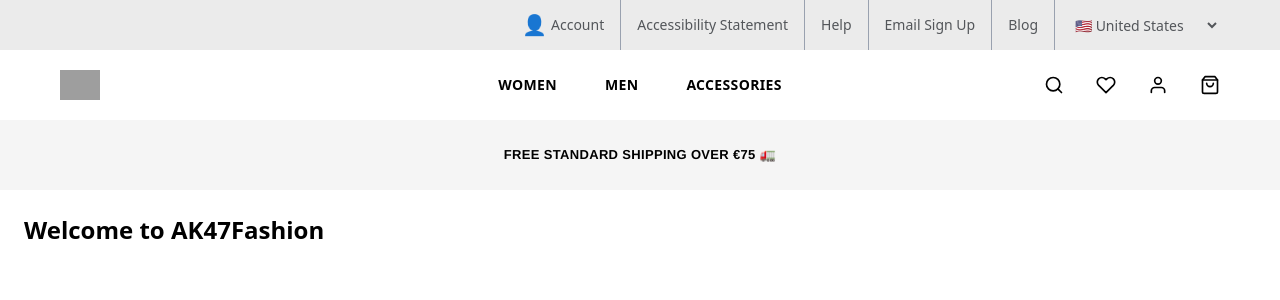
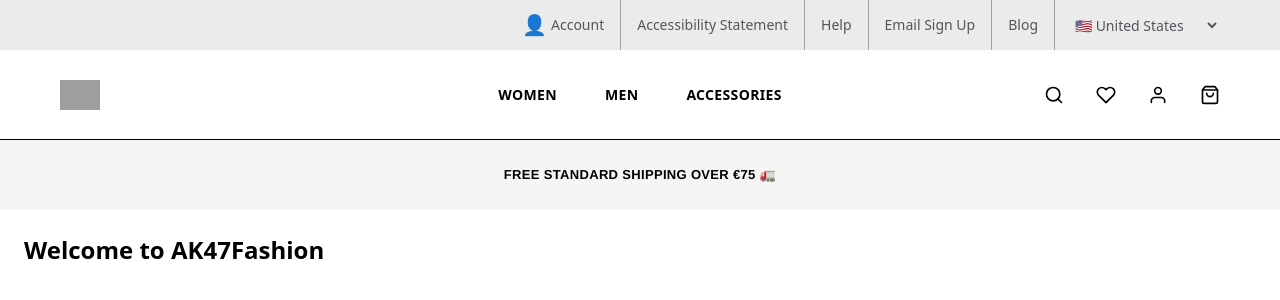
Before and after one commit to AntipasBen23/ak47fashion, a Next.js app: page / in a window 1280 px wide. Shown: the top 300 px of the page. Built offline with nearby package versions, Linux system fonts and the light colour scheme; grey boxes are pictures that could not be loaded.

Commit message:
Implement mega menu dropdown for main navigation

```diff
--- a/src/app/Components/MegaMenu/MegaMenu.tsx
+++ /dev/null
@@ -1,26 +0,0 @@
-'use client';
-
-import { womenMenu } from './women';
-
-export default function MegaMenu({ isVisible }: { isVisible: boolean }) {
-  if (!isVisible) return null;
-
-  return (
-    <div className="absolute top-full left-0 w-full bg-white shadow z-50 py-6 px-[60px]">
-      <div className="grid grid-cols-3 md:grid-cols-6 gap-8">
-        {womenMenu.map((section, index) => (
-          <div key={index}>
-            <h4 className="font-bold text-sm mb-2">{section.heading}</h4>
-            <ul className="space-y-1 text-sm text-gray-700">
-              {section.items.map((item, idx) => (
-                <li key={idx} className="hover:underline cursor-pointer">
-                  {item}
-                </li>
-              ))}
-            </ul>
-          </div>
-        ))}
-      </div>
-    </div>
-  );
-}
--- a/src/app/Components/MegaMenu/women.ts
+++ /dev/null
@@ -1,61 +0,0 @@
-export const womenMenu = [
-    {
-      heading: 'TRENDING',
-      items: [
-        'New Product Drops',
-        'Graphics',
-        'Matching Gym Sets',
-        'Brown Workout Sets',
-        'Running',
-        'Strong Looks, Stronger Lifts',
-      ],
-    },
-    {
-      heading: 'LEGGINGS',
-      items: [
-        'All Leggings',
-        'High-Waisted Leggings',
-        'Scrunch Bum Leggings',
-        'Seamless Leggings',
-        'Black Leggings',
-        'Leggings With Pockets',
-      ],
-    },
-    {
-      heading: 'PRODUCTS',
-      items: [
-        'All Products',
-        'Leggings',
-        'T-Shirts & Tops',
-        'Sports Bras',
-        'Shorts',
-        'Hoodies & Sweatshirts',
-        'Gym Jackets',
-        'Joggers',
-        'Tank Tops',
-        'Crop Tops',
-        'Unitards',
-        'Underwear & Basics',
-        'Outerwear',
-        'Modest Workout Clothes & Hijabs',
-        'Workout Sets',
-      ],
-    },
-    {
-      heading: 'EXPLORE',
-      items: [
-        'Coming Soon',
-        'Leggings Guide',
-        'Sports Bra Guide',
-        'Modest Hub',
-      ],
-    },
-    {
-      heading: 'ACCESSORIES',
-      items: ['All Accessories', 'E-Gift Card'],
-    },
-    {
-      heading: 'LAST CHANCE',
-      items: ['For Less'],
-    },
-  ];
--- a/src/app/Components/NavBarMain.tsx
+++ b/src/app/Components/NavBarMain.tsx
@@ -2,37 +2,137 @@
 
 import Image from 'next/image';
 import Link from 'next/link';
-import { useState } from 'react';
 import { FiSearch, FiHeart, FiUser, FiShoppingBag } from 'react-icons/fi';
-import MegaMenu from './MegaMenu/MegaMenu';
+import NavLinkWithDropdown from './NavLinkWithDropdown';
+
+// Data for dropdown menus
+const womenMenuData = [
+  {
+    title: "TRENDING",
+    items: [
+      { name: "New Product Drops", href: "#" },
+      { name: "Graphics", href: "#" },
+      { name: "Matching Gym Sets", href: "#" },
+      { name: "Brown Workout Sets", href: "#" },
+      { name: "Running", href: "#" },
+      { name: "Strong Looks, Stronger Lifts", href: "#" }
+    ]
+  },
+  {
+    title: "PRODUCTS",
+    items: [
+      { name: "All Products", href: "#" },
+      { name: "Leggings", href: "#" },
+      { name: "T-Shirts & Tops", href: "#" },
+      { name: "Sports Bras", href: "#" },
+      { name: "Shorts", href: "#" },
+      { name: "Hoodies & Sweatshirts", href: "#" },
+      { name: "Gym Jackets", href: "#" },
+      { name: "Joggers", href: "#" },
+      { name: "Tank Tops", href: "#" },
+      { name: "Crop Tops", href: "#" },
+      { name: "Unitards", href: "#" },
+      { name: "Underwear & Basics", href: "#" },
+      { name: "Outerwear", href: "#" }
+    ]
+  },
+  {
+    title: "LEGGINGS",
+    items: [
+      { name: "All Leggings", href: "#" },
+      { name: "High-Waisted Leggings", href: "#" },
+      { name: "Scrunch Bum Leggings", href: "#" },
+      { name: "Seamless Leggings", href: "#" },
+      { name: "Black Leggings", href: "#" },
+      { name: "Leggings With Pockets", href: "#" }
+    ]
+  },
+  {
+    title: "EXPLORE",
+    items: [
+      { name: "Coming Soon", href: "#" },
+      { name: "Leggings Guide", href: "#" },
+      { name: "Sports Bra Guide", href: "#" },
+      { name: "Modest Hub", href: "#" }
+    ]
+  },
+  {
+    title: "ACCESSORIES",
+    items: [
+      { name: "All Accessories", href: "#" },
+      { name: "E-Gift Card", href: "#" }
+    ]
+  },
+  {
+    title: "LAST CHANCE",
+    items: [
+      { name: "For Less", href: "#" }
+    ]
+  }
+];
+
+const menMenuData = [
+  {
+    title: "TRENDING",
+    items: [
+      { name: "New Arrivals", href: "#" },
+      { name: "Best Sellers", href: "#" },
+      { name: "Workout Sets", href: "#" }
+    ]
+  },
+  {
+    title: "PRODUCTS",
+    items: [
+      { name: "All Products", href: "#" },
+      { name: "T-Shirts", href: "#" },
+      { name: "Shorts", href: "#" },
+      { name: "Hoodies & Sweatshirts", href: "#" },
+      { name: "Joggers", href: "#" },
+      { name: "Tank Tops", href: "#" },
+      { name: "Underwear", href: "#" },
+      { name: "Outerwear", href: "#" }
+    ]
+  },
+  {
+    title: "EXPLORE",
+    items: [
+      { name: "Coming Soon", href: "#" },
+      { name: "Fit Guide", href: "#" }
+    ]
+  }
+];
+
+const accessoriesMenuData = [
+  {
+    title: "ACCESSORIES",
+    items: [
+      { name: "All Accessories", href: "#" },
+      { name: "Bags", href: "#" },
+      { name: "Water Bottles", href: "#" },
+      { name: "Hats", href: "#" },
+      { name: "Socks", href: "#" },
+      { name: "Gift Cards", href: "#" }
+    ]
+  }
+];
 
 export default function NavBarMain() {
-  const [activeMenu, setActiveMenu] = useState<string | null>(null);
-
   return (
-    <div className="relative bg-white w-full h-[70px] flex items-center px-[60px] justify-between text-[#000000]">
+    <div className="relative bg-white w-full h-[90px] flex items-center px-[60px] justify-between text-[#000000] border-b">
       {/* Left: Logo */}
       <div className="flex-shrink-0">
         <Image src="/logo.png" alt="AK47Fashion Logo" width={40} height={40} />
       </div>
 
-      {/* Center: Nav Links */}
+      {/* Center: Nav Links with absolute centering and background extension */}
       <div className="absolute left-1/2 transform -translate-x-1/2 h-full w-[calc(100%+12rem)] flex items-center justify-center">
         <div className="relative h-full flex items-center space-x-12 font-bold text-sm uppercase tracking-wide">
-          {['Women', 'Men', 'Accessories'].map((label) => (
-            <div
-              key={label}
-              className="relative h-full flex flex-col justify-center items-center"
-              onMouseEnter={() => setActiveMenu(label)}
-              onMouseLeave={() => setActiveMenu(null)}
-            >
-              <Link href="#" className="hover:underline">{label}</Link>
-              {/* Underline on hover */}
-              {activeMenu === label && (
-                <span className="absolute bottom-0 w-8 h-[2px] bg-black transition-all duration-300" />
-              )}
-            </div>
-          ))}
+          {/* background filler */}
+          <span className="absolute top-0 left-[-2.5rem] w-[calc(100%+5rem)] h-full block" />
+
+          <NavLinkWithDropdown title="Women" sections={womenMenuData} href="/women" />
+          <NavLinkWithDropdown title="Men" sections={menMenuData} href="/men" />
+          <NavLinkWithDropdown title="Accessories" sections={accessoriesMenuData} href="/accessories" />
         </div>
       </div>
 
@@ -43,9 +143,6 @@
         <button className="hover:text-gray-600" aria-label="Account"><FiUser /></button>
         <button className="hover:text-gray-600" aria-label="Cart"><FiShoppingBag /></button>
       </div>
-
-      {/* Mega Menu Dropdown (Only for Men) */}
-      <MegaMenu isVisible={activeMenu === 'Women'} />
     </div>
   );
 }
--- /dev/null
+++ b/src/app/Components/NavLinkWithDropdown.tsx
@@ -0,0 +1,60 @@
+'use client';
+
+import React, { useState } from 'react';
+import Link from 'next/link';
+
+type MenuSection = {
+  title: string;
+  items: {
+    name: string;
+    href: string;
+  }[];
+};
+
+type NavLinkWithDropdownProps = {
+  title: string;
+  sections: MenuSection[];
+  href: string;
+};
+
+export default function NavLinkWithDropdown({ title, sections, href }: NavLinkWithDropdownProps) {
+  const [isHovered, setIsHovered] = useState(false);
+
+  return (
+    <div
+      className="relative h-full flex items-center"
+      onMouseEnter={() => setIsHovered(true)}
+      onMouseLeave={() => setIsHovered(false)}
+    >
+      <Link
+        href={href}
+        className={`h-full flex items-center hover:underline ${isHovered ? 'relative after:absolute after:bottom-0 after:left-0 after:w-full after:h-[3px] after:bg-black' : ''}`}
+      >
+        {title}
+      </Link>
+
+      {isHovered && (
+        <div className="absolute top-full left-0 right-0 transform -translate-x-1/2 w-screen bg-white shadow-md z-50 py-8">
+          <div className="container mx-auto px-[60px]">
+            <div className="grid grid-cols-6 gap-12 max-w-6xl">
+              {sections.map((section, index) => (
+                <div key={index} className="min-w-[150px]">
+                  <h3 className="font-bold text-sm uppercase mb-4">{section.title}</h3>
+                  <ul className="space-y-2">
+                    {section.items.map((item, itemIndex) => (
+                      <li key={itemIndex}>
+                        <Link href={item.href} className="text-sm text-gray-700 hover:text-black hover:underline">
+                          {item.name}
+                        </Link>
+                      </li>
+                    ))}
+                  </ul>
+                </div>
+              ))}
+            </div>
+          </div>
+        </div>
+      )}
+    </div>
+  );
+}
```
Also changed, not shown: src/app/Components/NavDropdown.tsx (added), src/app/Components/NavMegaMenu.tsx (added).
